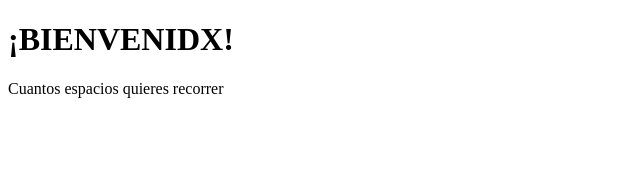
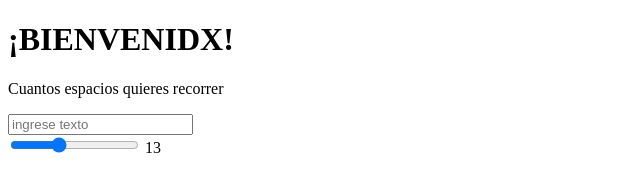
Before and after one commit to nohelybc/Cipher-Proyecto_1, a plain HTML site: page src/index.html in a window 1280 px wide. Shown: the whole page, without its empty margins (0-640 px from the left). Drawn offline with Linux system fonts and the light colour scheme.

Commit message:
rango index

```diff
--- a/src/index.html
+++ b/src/index.html
@@ -11,9 +11,11 @@
 <body>
     <h1 id="bienvenida">¡BIENVENIDX!</h1>
     <p>Cuantos espacios quieres recorrer</p>
-    <form>
-
+    <form id="cifrador" autocomplete="off">
+        <input id="input" spellcheck="false" placeholder="ingrese texto" type="text" name="text">
     </form>
+    <input id="rango" type="range" value="10" min="1" max="26" oninput="this.nextElementSibling.value = this.value">
+    <output>13</output>
 
 </body>
 
```
